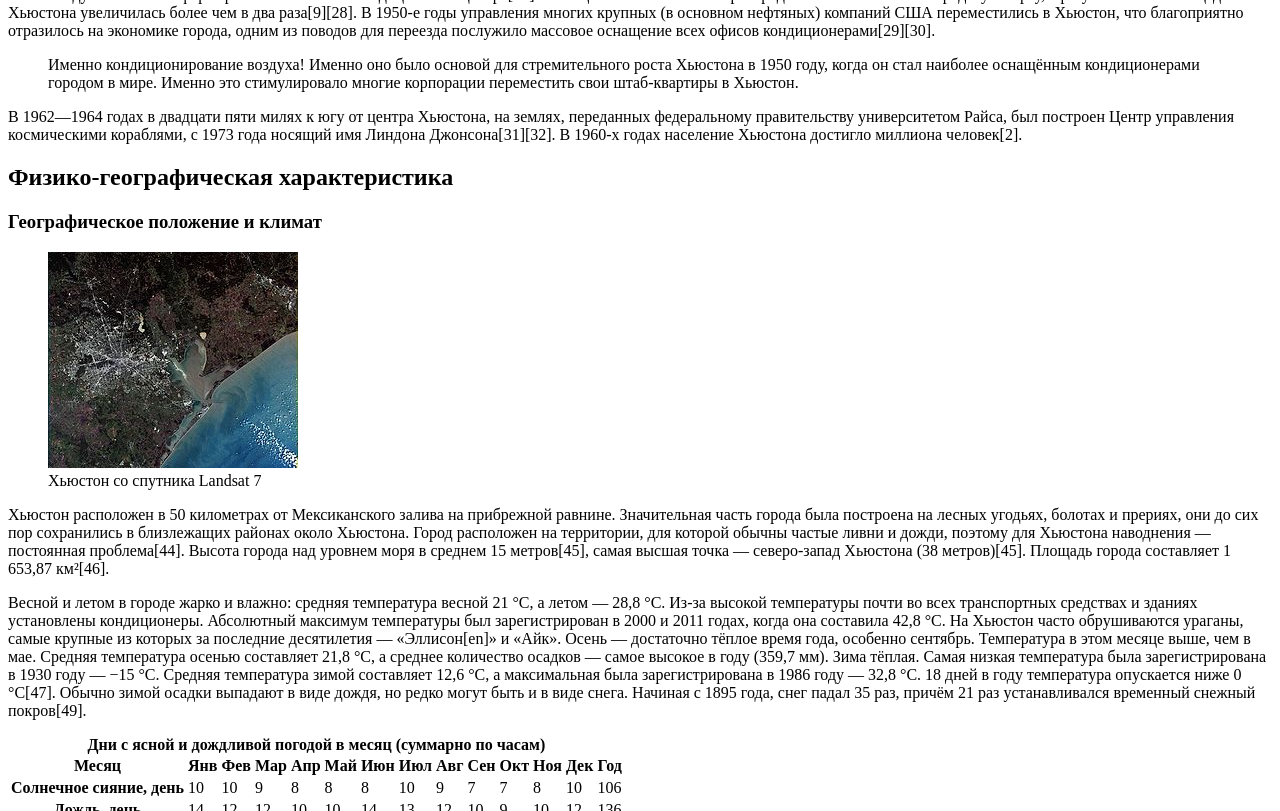
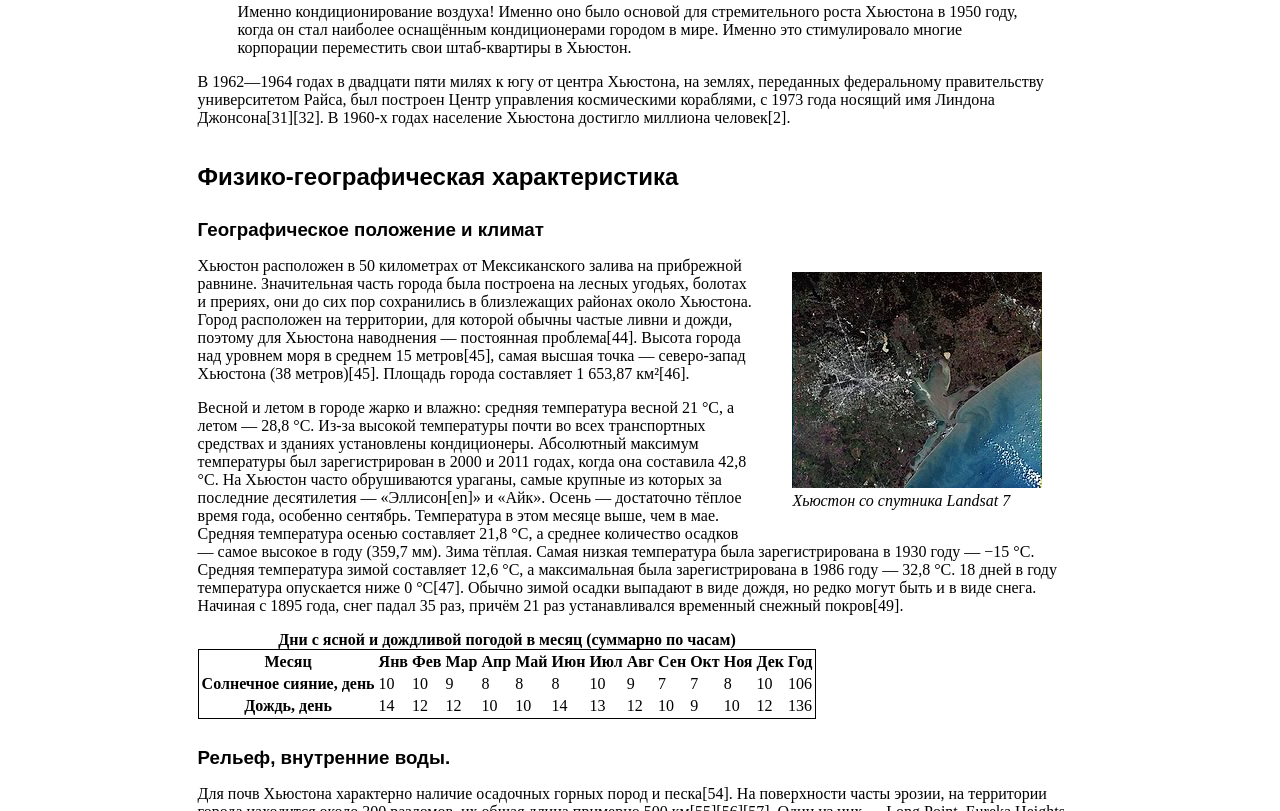
Before and after one commit to Dzadavin/Huston, a plain HTML site: page index.html in a window 1280 px wide. Shown: the part 1989-2800 px from the top of the page. Drawn offline with Linux system fonts and the light colour scheme.

Commit message:
added css - first edition (float, container, margin-top and font-size)

```diff
--- a/index.html
+++ b/index.html
@@ -4,9 +4,11 @@
     <meta charset="UTF-8">
     <meta name="viewport" content="width=device-width, initial-scale=1.0">
     <meta http-equiv="X-UA-Compatible" content="ie=edge">
+    <link href="style.css" rel="stylesheet" type="text/css">
     <title>Хьюстон</title>
 </head>
 <body>
+    <div class="container">
         <h1>Хьюстон</h1>
         <p><b>Хью́стон</b> (англ. Houston, МФА: [ˈhjuːstən]) — четвёртый по
             количеству жителей город в Соединённых Штатах Америки и
@@ -615,5 +617,6 @@
             <li>Шэнчьжэнь(Китай)</li>
             <li>Басра(Ирак)</li>
         </ul>
+    </div>
 </body>
 </html>
--- /dev/null
+++ b/style.css
@@ -0,0 +1,23 @@
+.container {
+    width: 70%;
+    margin: 0 auto;
+}
+h1, h2, h3, h4, h5 {
+    font-family: sans-serif;
+}
+h1, h2, h3 {
+    margin-block-start: 1.5em;
+    margin-block-end: 0.83em;
+}
+h1 {
+    font-size: 32px;
+}
+table {
+    border: 1px solid black;
+}
+figcaption {
+    font-style: italic;
+}
+figure {
+    float: right;
+}
```
Lines whose indentation alone changed are shown as unchanged.
